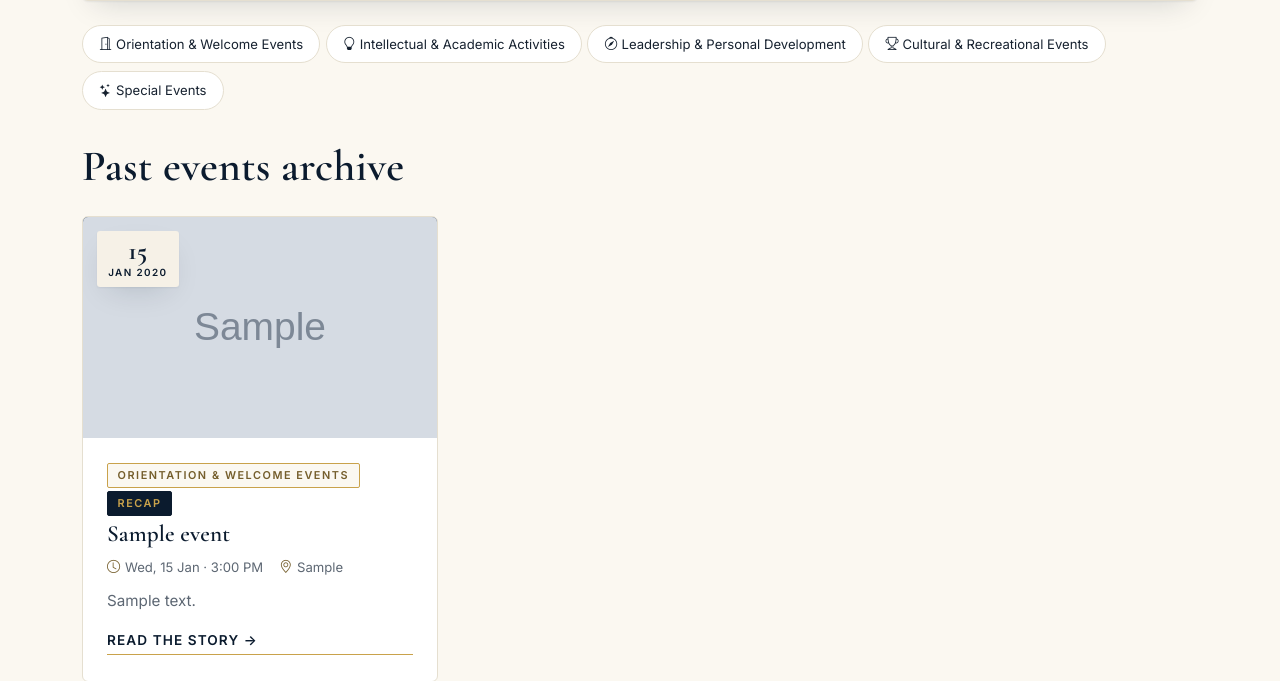
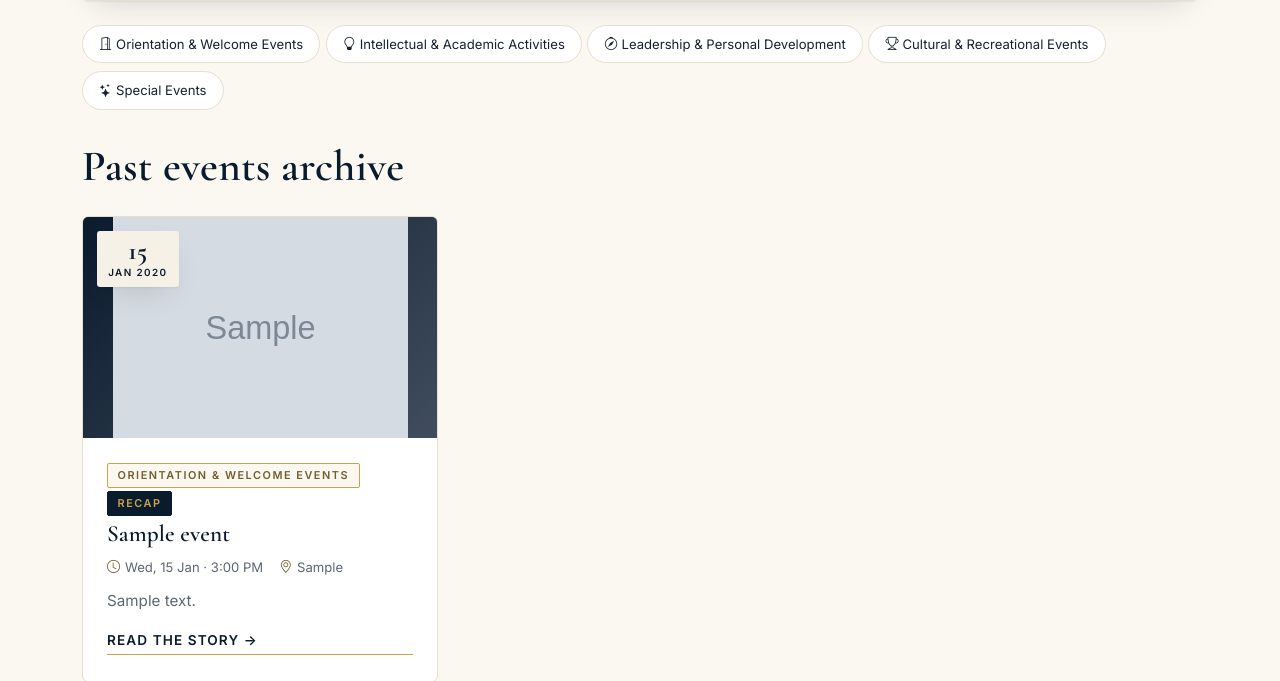
Before and after one commit to Muqtasid-Khan/ZCBS_Website, a Django app: page /events/ in a window 1280 px wide. Shown: the part 654-1335 px from the top of the page. Run offline with Django 5.2, Linux system fonts and the light colour scheme; data comes from the database, SQL or seed files in the repository; tables that the repository leaves empty hold one stand-in row (values such as "Sample post"); grey boxes marked "Sample" are stand-in pictures; parts of the project's set-up code (start-up, migrations or seed data) failed here and were passed over; some libraries are stand-ins or nearby versions.

Commit message:
Enhance event card styles for image display
Added styles for event cards to ensure images are displayed fully.

```diff
--- a/static/css/site.css
+++ b/static/css/site.css
@@ -75,6 +75,9 @@ main{min-height:60vh}
 .card-z .media{position:relative;aspect-ratio:16/10;background:linear-gradient(135deg,var(--navy),var(--navy-3));overflow:hidden}
 .card-z .media img{width:100%;height:100%;object-fit:cover;transition:transform .8s}.card-z:hover .media img{transform:scale(1.05)}
 .card-z .media .ph{position:absolute;inset:0;display:flex;align-items:center;justify-content:center;color:var(--gold);font-size:2.4rem;opacity:.85}
+/* Event cards: show the whole poster, never crop it */
+.card-z--event .media img{object-fit:contain}
+.card-z--event:hover .media img{transform:none}
 .card-z .body{padding:1.4rem 1.5rem 1.6rem;display:flex;flex-direction:column;flex:1}
 .card-z h3{font-size:1.45rem;margin:.3rem 0 .5rem}.card-z h3 a{text-decoration:none;color:inherit}
 .card-z .meta{font-size:.82rem;color:var(--muted);display:flex;flex-wrap:wrap;gap:.3rem 1rem}.card-z .meta i{color:var(--gold-d);margin-right:.3rem}
```
